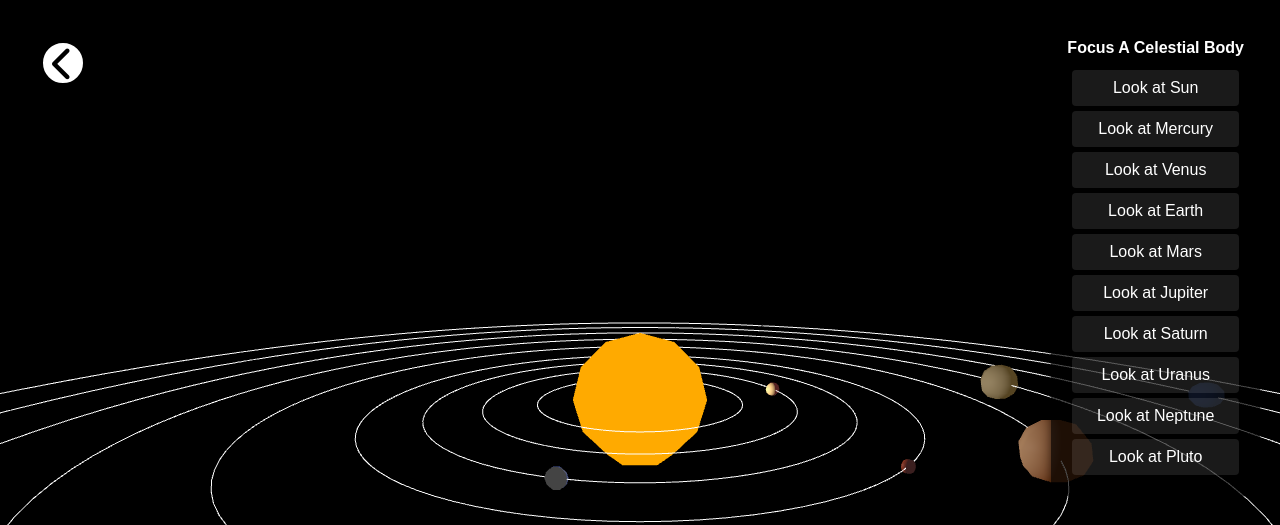
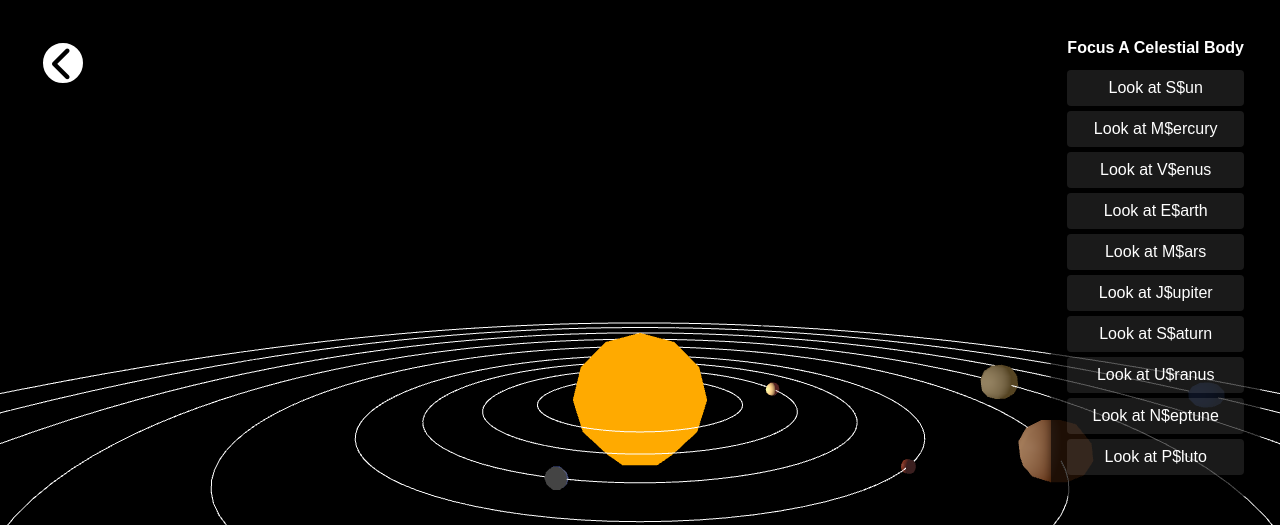
Before and after one commit to leoncantillo/learning_threejs, a React (Vite) app: page /practice_3 in a window 1280 px wide. Shown: the top 525 px of the page. Built offline with nearby package versions, Linux system fonts and the light colour scheme.

Commit message:
[UPDATE] Greater modularity.

```diff
--- a/src/components/FocusPlanetBtn.jsx
+++ b/src/components/FocusPlanetBtn.jsx
@@ -1,40 +1,21 @@
 import '../styles/FocusPlanetBtn.scss';
 
-const FocusPlanetBtn = ({ focusOnPlanet }) => {
+const FocusPlanetBtn = ({ focusOnPlanet, focusedPlanet }) => {
+    const planets = ['sun', 'mercury', 'venus', 'earth', 'mars', 'jupiter', 'saturn', 'uranus', 'neptune', 'pluto'];
+
     return (
         <div className='focusPlanetBtns'>
             <h3>Focus A Celestial Body</h3>
             <ul>
-                <li onClick={() => focusOnPlanet('sun')} style={{ margin: '5px' }}>
-                    Look at Sun
-                </li>
-                <li onClick={() => focusOnPlanet('mercury')} style={{ margin: '5px' }}>
-                    Look at Mercury
-                </li>
-                <li onClick={() => focusOnPlanet('venus')} style={{ margin: '5px' }}>
-                    Look at Venus
-                </li>
-                <li onClick={() => focusOnPlanet('earth')} style={{ margin: '5px' }}>
-                    Look at Earth
-                </li>
-                <li onClick={() => focusOnPlanet('mars')} style={{ margin: '5px' }}>
-                    Look at Mars
-                </li>
-                <li onClick={() => focusOnPlanet('jupiter')} style={{ margin: '5px' }}>
-                    Look at Jupiter
-                </li>
-                <li onClick={() => focusOnPlanet('saturn')} style={{ margin: '5px' }}>
-                    Look at Saturn
-                </li>
-                <li onClick={() => focusOnPlanet('uranus')} style={{ margin: '5px' }}>
-                    Look at Uranus
-                </li>
-                <li onClick={() => focusOnPlanet('neptune')} style={{ margin: '5px' }}>
-                    Look at Neptune
-                </li>
-                <li onClick={() => focusOnPlanet('pluto')} style={{ margin: '5px' }}>
-                    Look at Pluto
-                </li>
+                {planets.map(planet => (
+                    <li
+                        key={planet}
+                        onClick={() => focusOnPlanet(planet)}
+                        className={focusedPlanet === planet ? 'focused' : ''}
+                    >
+                            Look at {planet[0].toUpperCase()}${planet.slice(1)}
+                    </li>
+                ))}
             </ul>
         </div>
     );
```
